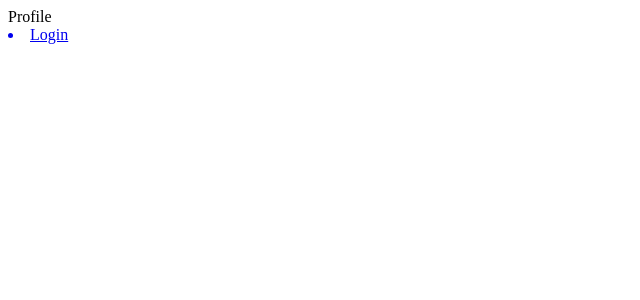
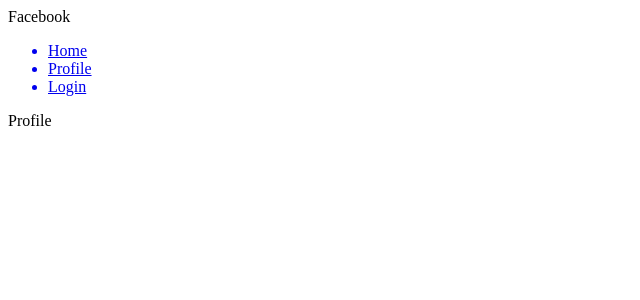
Before and after one commit to andrewh8/Facebook, a React (Create React App) app in the folder frontend/: page /profile in a window 1280 px wide. Shown: the top 300 px of the page, without its empty margins (0-640 px from the left). Built offline with nearby package versions, Linux system fonts and the light colour scheme.

Commit message:
FR-19 updated login to utilize local storage for JWT and state for user

```diff
--- a/frontend/src/App.js
+++ b/frontend/src/App.js
@@ -1,6 +1,6 @@
-import React, {useState, useEffect} from 'react';
+import React, { useState } from 'react';
 import { BrowserRouter, Routes, Route } from "react-router-dom";
-import {Context} from './Context';
+import { Context } from './Context';
 import Home from './components/Home';
 import Login from './components/Login';
 import Register from './components/Register';
@@ -8,11 +8,10 @@
 
 function App() {
 
-  const [userId, setUserId] = useState(null);
-  const [token, setToken] = useState(null);
+  const [user, setUser] = useState(null);
 
   return (
-    <Context.Provider value={{userId, setUserId, token, setToken}}>
+    <Context.Provider value={{user, setUser}}>
       <BrowserRouter>
         <div className='App'>
           <Routes>
--- a/frontend/src/components/Home.js
+++ b/frontend/src/components/Home.js
@@ -1,9 +1,22 @@
-import React, { useState, useEffect, useContext } from 'react';
+import React, { useContext, useEffect } from 'react';
+import { Context } from '../Context';
+import Nav from './Nav';
 
 function Home() {
+  const {user} = useContext(Context);
+
+  useEffect(() => {
+    console.log('Home');
+    console.log(localStorage.getItem('jwt'));
+  }, []);
+
   return (
     <div>
+      <Nav />
       Home
+      User = {user &&
+        <div> {user.name} </div>
+      }
     </div>
   );
 }
--- a/frontend/src/components/Login.js
+++ b/frontend/src/components/Login.js
@@ -1,9 +1,13 @@
 import React, { useState, useEffect, useContext } from 'react';
 import { Context } from '../Context';
-import {Link} from 'react-router-dom';
+import { useNavigate } from 'react-router-dom'
 
 function Login() {
-  const {userId, setUserId, token, setToken} = useContext(Context);
+
+  // Initialize methods and properties
+  const {setUser} = useContext(Context);
+  const navigate = useNavigate();
+  let error = '';
 
   // Collect email and password from Form imputs with state and onChange functions
   const [email, setEmail] = useState('');
@@ -15,9 +19,10 @@
     setEmail(e.target.value);
   }
 
-  // POST Login - /api/users/login
-  // Provide login credentials in api request upon form submittal
+  /// POST Login - /api/users/login  ///
+  /// Provide login email and password credentials in api request upon form submittal ///
   const loginUser = async () => {
+    // Request - post email and password from Form to server
     const res = await fetch('http://localhost:5000/api/users/login', {
       method: 'POST',
       headers: {
@@ -29,15 +34,39 @@
       })
     })
 
+    // Response - collect user info / error message from server
     const user = await res.json();
-    setUserId(user._id);
-    setToken(user.token);
+
+    // Handle Response
+    if (user.errorMessage) {
+      error = user.errorMessage;
+    } else {
+      // Store JWT from server response into localStorage
+      localStorage.setItem('jwt', user.token);
+      console.log(localStorage.getItem('jwt'));   //////////// REMOVE /////////////////
+
+      // Store User in State
+      setUser(user);
+
+      // Navigate to Home screen if token provided by api/users/login
+      if (user.token) {
+        navigate('/');
+      }
+    }
   }
+
+  // useEffect(() => {
+  //   if (localStorage.getItem('jwt')) {
+  //     navigate('/');
+  //   }
+  // }, []);
 
   return (
     <div>
+      {error &&
+        <div> {error} </div>
+      }
       Login
-      ______{userId}_____{token}
       <form>
         <label htmlFor="email">Email</label>
         <input
@@ -57,10 +86,6 @@
 
         <div onClick={loginUser}>Log In</div>
       </form>
-
-      <Link to='/profile'>
-          <li>Profile</li>
-      </Link>
     </div>
   );
 }
--- /dev/null
+++ b/frontend/src/components/Nav.js
@@ -0,0 +1,26 @@
+import React from 'react';
+import { Link } from 'react-router-dom';
+
+function Nav() {
+
+  return (
+    <nav className="Nav">
+      <div>
+        Facebook
+      </div>
+      <ul className='navLinks'>
+        <Link to='/'>
+          <li>Home</li>
+        </Link>
+        <Link to='/profile'>
+          <li>Profile</li>
+        </Link>
+        <Link to='/login'>
+          <li>Login</li>
+        </Link>
+      </ul>
+    </nav>
+  );
+}
+
+export default Nav;
--- a/frontend/src/components/Profile.js
+++ b/frontend/src/components/Profile.js
@@ -1,18 +1,12 @@
-import React, { useState, useEffect, useContext } from 'react';
-import { Context } from '../Context';
-import {Link} from 'react-router-dom';
+import React from 'react';
+import Nav from './Nav';
 
 function Profile() {
 
-  const {userId, setUserId, token, setToken} = useContext(Context);
-
   return (
     <div>
+      <Nav />
       Profile
-      {userId}
-      <Link to='/login'>
-        <li>Login</li>
-      </Link>
     </div>
   );
 }
```
Also changed, not shown: 2 other files (tests, documents, lock files or other folders).
